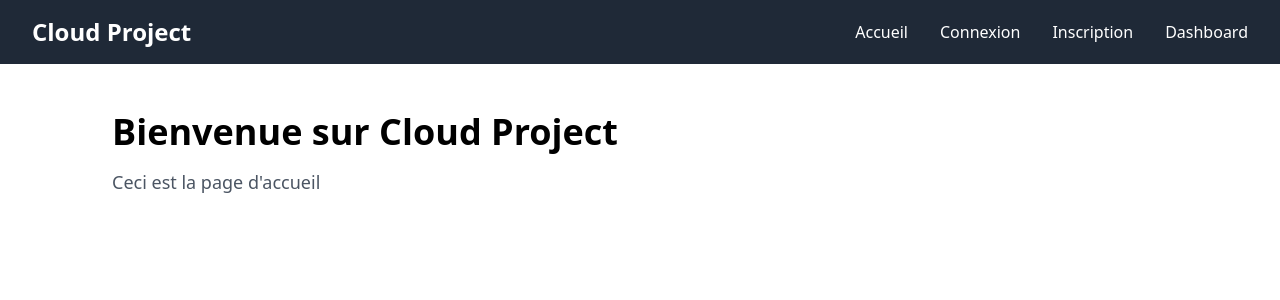
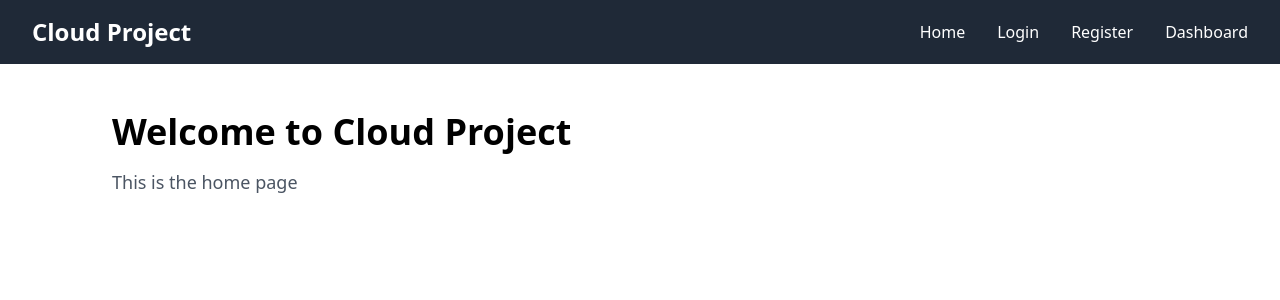
Before and after one commit to Faycal2002/cloud-project, a React (Create React App) app: page / in a window 1280 px wide. Shown: the top 300 px of the page. Built offline with nearby package versions, Linux system fonts and the light colour scheme.

Commit message:
en version

```diff
--- a/src/components/Navbar.js
+++ b/src/components/Navbar.js
@@ -9,9 +9,9 @@ function Navbar() {
                 </Link>
             </div>
             <ul className="flex gap-8 list-none">
-                <li><Link to="/" className="text-white hover:text-blue-400 transition">Accueil</Link></li>
-                <li><Link to="/login" className="text-white hover:text-blue-400 transition">Connexion</Link></li>
-                <li><Link to="/register" className="text-white hover:text-blue-400 transition">Inscription</Link></li>
+                <li><Link to="/" className="text-white hover:text-blue-400 transition">Home</Link></li>
+                <li><Link to="/login" className="text-white hover:text-blue-400 transition">Login</Link></li>
+                <li><Link to="/register" className="text-white hover:text-blue-400 transition">Register</Link></li>
                 <li><Link to="/dashboard" className="text-white hover:text-blue-400 transition">Dashboard</Link></li>
             </ul>
         </nav>
--- a/src/pages/Dashboard.js
+++ b/src/pages/Dashboard.js
@@ -2,10 +2,10 @@ function Dashboard() {
     return (
         <div className="p-12 max-w-6xl mx-auto">
             <h1 className="text-4xl font-bold mb-4">Dashboard</h1>
-            <p className="text-lg text-gray-600 mb-8">Bienvenue dans votre espace personnel</p>
+            <p className="text-lg text-gray-600 mb-8">Welcome to your personal space</p>
             <div className="bg-white p-6 rounded-lg shadow-lg">
-                <h3 className="text-2xl font-semibold mb-3">Statistiques</h3>
-                <p className="text-gray-600">Ici vos statistiques...</p>
+                <h3 className="text-2xl font-semibold mb-3">Statistics</h3>
+                <p className="text-gray-600">Your statistics...</p>
             </div>
         </div>
     );
--- a/src/pages/Home.js
+++ b/src/pages/Home.js
@@ -1,8 +1,8 @@
 function Home() {
     return (
         <div className="p-12 max-w-6xl mx-auto">
-            <h1 className="text-4xl font-bold mb-4">Bienvenue sur Cloud Project</h1>
-            <p className="text-lg text-gray-600">Ceci est la page d'accueil</p>
+            <h1 className="text-4xl font-bold mb-4">Welcome to Cloud Project</h1>
+            <p className="text-lg text-gray-600">This is the home page</p>
         </div>
     );
 }
--- a/src/pages/Login.js
+++ b/src/pages/Login.js
@@ -12,7 +12,7 @@ function Login() {
     return (
         <div className="p-12 max-w-6xl mx-auto">
             <div className="max-w-md mx-auto bg-white p-8 rounded-lg shadow-lg">
-                <h1 className="text-3xl font-bold mb-6 text-center">Connexion</h1>
+                <h1 className="text-3xl font-bold mb-6 text-center">Login</h1>
                 <form onSubmit={handleSubmit} className="flex flex-col gap-4">
                     <input
                         type="email"
@@ -34,7 +34,7 @@ function Login() {
                         type="submit"
                         className="px-4 py-3 bg-blue-500 text-white rounded-md hover:bg-blue-600 transition font-medium"
                     >
-                        Se connecter
+                        Sign In
                     </button>
                 </form>
             </div>
--- a/src/pages/Register.js
+++ b/src/pages/Register.js
@@ -13,11 +13,11 @@ function Register() {
     return (
         <div className="p-12 max-w-6xl mx-auto">
             <div className="max-w-md mx-auto bg-white p-8 rounded-lg shadow-lg">
-                <h1 className="text-3xl font-bold mb-6 text-center">Inscription</h1>
+                <h1 className="text-3xl font-bold mb-6 text-center">Register</h1>
                 <form onSubmit={handleSubmit} className="flex flex-col gap-4">
                     <input
                         type="text"
-                        placeholder="Nom complet"
+                        placeholder="Full Name"
                         value={name}
                         onChange={(e) => setName(e.target.value)}
                         className="px-4 py-3 border border-gray-300 rounded-md focus:outline-none focus:ring-2 focus:ring-blue-500"
@@ -43,7 +43,7 @@ function Register() {
                         type="submit"
                         className="px-4 py-3 bg-blue-500 text-white rounded-md hover:bg-blue-600 transition font-medium"
                     >
-                        S'inscrire
+                        Sign Up
                     </button>
                 </form>
             </div>
```
